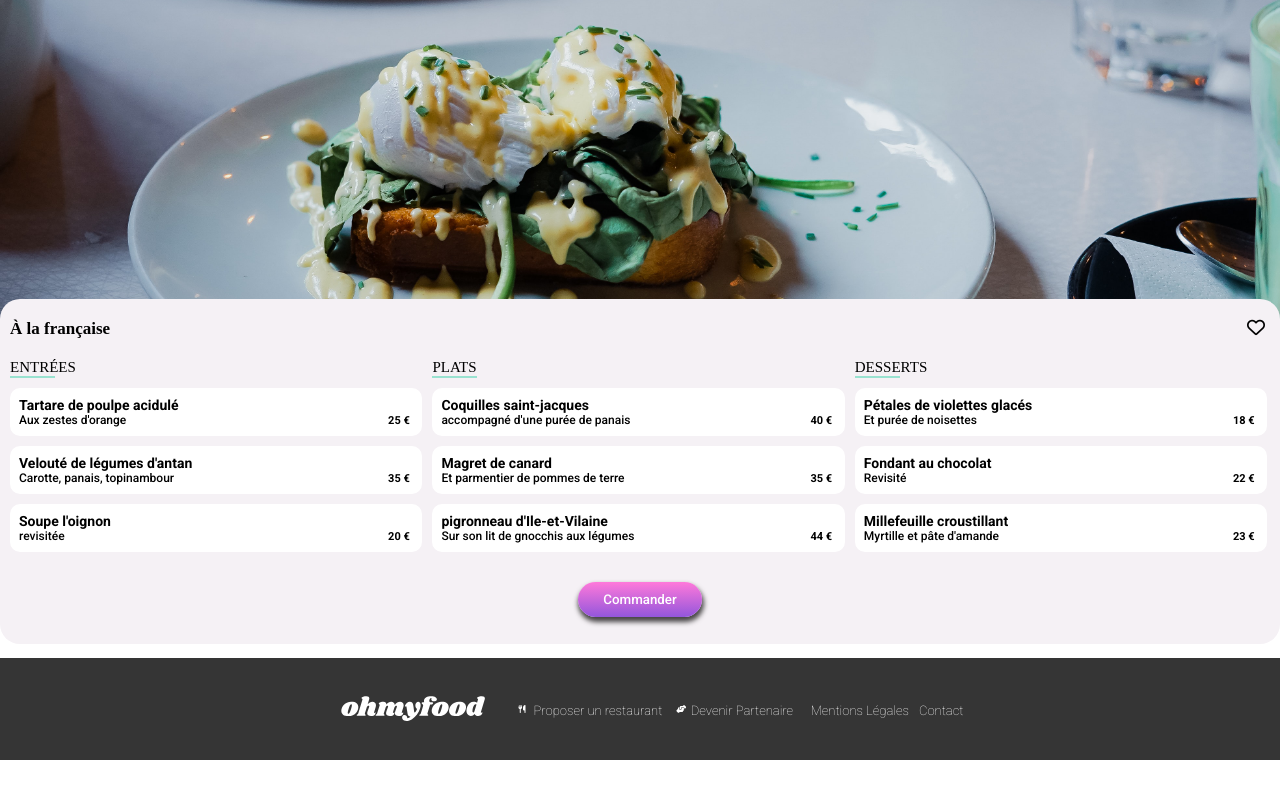
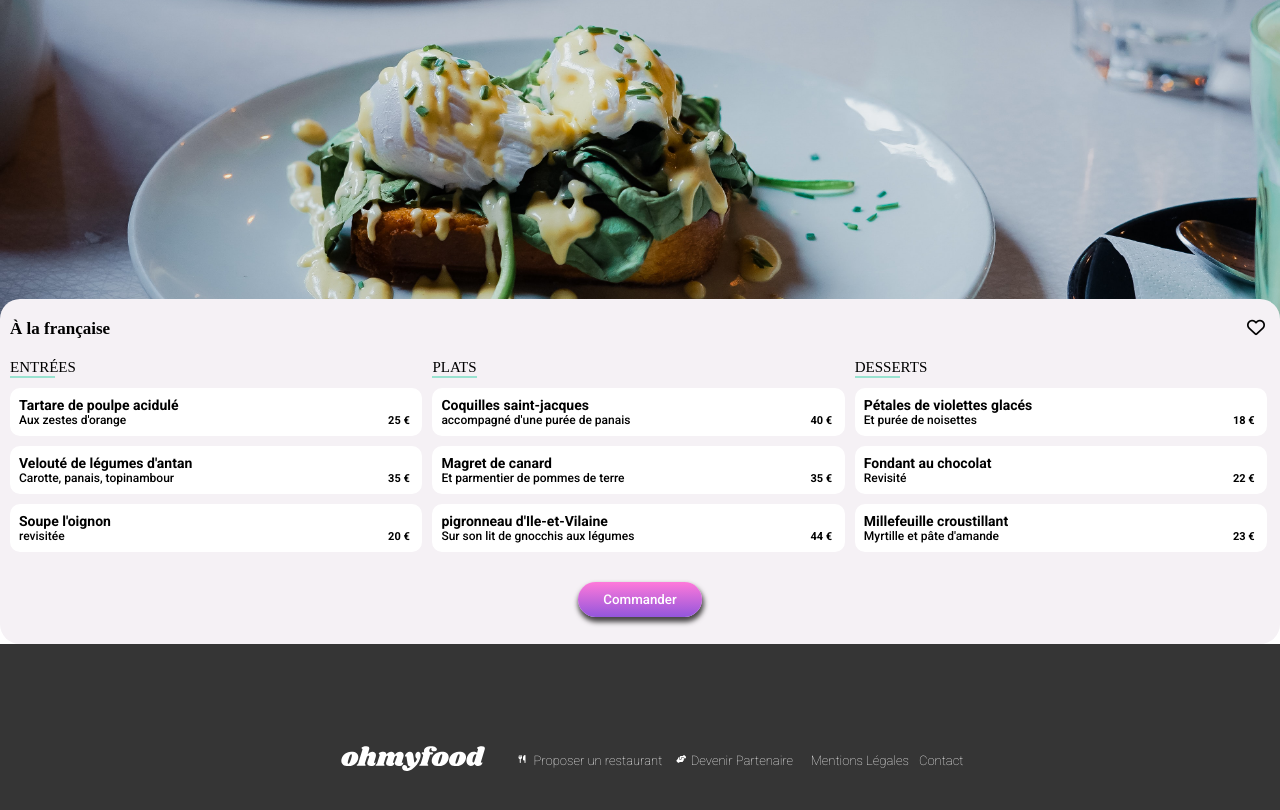
Before and after one commit to pierrelouisabraham/OhMyFood, a plain HTML site: page A-la-française.html in a window 1280 px wide. Shown: the part 376-1186 px from the top of the page. Before the commit the page ends 1136 px from the top, so only its background shows below. Drawn offline with Linux system fonts and the light colour scheme; a web font is replaced by a local one.

Commit message:
push clean

```diff
--- a/sass/style.scss
+++ b/sass/style.scss
@@ -292,7 +292,6 @@ hr {
 .menu {
   border-radius: 20px 20px 20px 20px;
   background-color: #f5f1f5;
-  margin-bottom: 14px;
   padding-bottom: 27px;
   position: relative;
   margin-top: 50%;
@@ -521,8 +520,8 @@ hr {
 
 footer {
   background-color: #353535;
-  padding-bottom: 2%;
-  padding-top: 2%;
+  padding-bottom: 8%;
+  padding-top: 8%;
   @media only screen and (min-width: 768px) {
     align-items: center;
     display: flex;
@@ -532,13 +531,10 @@ footer {
   img {
     @media only screen and (max-width: 768px) {
       width: 32%;
-      padding-top: 2%;
-      padding-bottom: 2%;
     }
     @media only screen and (min-width: 769px) {
       width: 15%;
-      padding-top: 1%;
-      padding-bottom: 1%;
+
     }
   }
 
@@ -555,6 +551,7 @@ footer {
     padding-top: 3px;
     padding-left: 10px;
   }
+
   a {
     text-decoration: none;
   }
```
Also changed, not shown: css/style.css, 1 other file.
